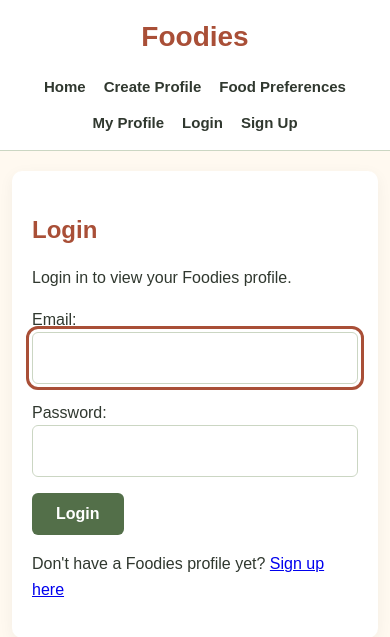
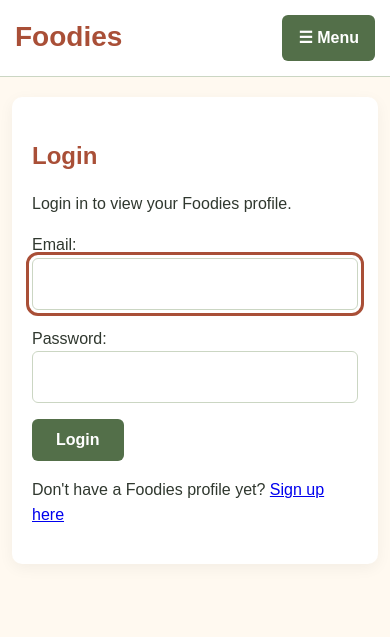
Before and after one commit to carolinecroft/foodies, a Django app: a page that uses templates/base.html in a window 390 px wide. Shown: the top 637 px of the page. Run offline with Django 5.2, Linux system fonts and the light colour scheme.

Commit message:
connected the matching pages, added them to the navigation bar, and tested the accessibility while logged in vs logged out

```diff
--- a/foodies_project/urls.py
+++ b/foodies_project/urls.py
@@ -32,6 +32,7 @@ urlpatterns = [
     path('', include('accounts.urls')),
     path("profile/setup/", views.profile_setup, name="profile_setup"),
     path('restaurants/', include('restaurants.urls')),
+    path('matching/', include('matching.urls')),
 ]
 
 if settings.DEBUG:
--- a/static/css/style.css
+++ b/static/css/style.css
@@ -256,3 +256,85 @@ textarea:focus-visible {
     outline: 3px solid #b45139;
     outline-offset: 3px;
 }
+
+
+/* Responsive Header Navigation */
+
+/* Desktop: show regular navigation, hide dropdown */
+.desktop-nav {
+    display: flex;
+    flex-wrap: nowrap;
+    gap: 16px;
+}
+
+.mobile-menu {
+    display: none;
+}
+
+/* Smaller screens: show dropdown instead */
+@media screen and (max-width: 1200px) {
+
+    .desktop-nav {
+        display: none;
+    }
+
+    .mobile-menu {
+        display: block;
+        position: relative;
+    }
+
+    .mobile-menu summary {
+        display: block;
+        list-style: none;
+        cursor: pointer;
+        background-color: var(--sage);
+        color: white;
+        padding: 10px 16px;
+        border-radius: 6px;
+        font-weight: bold;
+    }
+
+    .mobile-menu summary::-webkit-details-marker {
+        display: none;
+    }
+
+    .mobile-menu summary:focus-visible {
+        outline: 3px solid var(--terracotta);
+        outline-offset: 3px;
+    }
+
+    .mobile-nav {
+        display: flex;
+        flex-direction: column;
+        align-items: stretch;
+        gap: 12px;
+        position: absolute;
+        top: 100%;
+        right: 0;
+        margin-top: 8px;
+        padding: 20px;
+        width: 220px;
+        max-width: calc(100vw - 30px);
+        background-color: white;
+        border: 1px solid var(--border);
+        border-radius: 8px;
+        box-shadow: 0 4px 12px rgba(0, 0, 0, 0.1);
+        z-index: 100;
+    }
+
+    .mobile-nav a {
+        display: block;
+    }
+
+    .mobile-nav form {
+        margin: 0;
+    }
+}
+
+/* Keep the Foodies logo and menu side by side on phones */
+@media screen and (max-width: 600px) {
+    .header-content {
+        flex-direction: row;
+        justify-content: space-between;
+    }
+}
--- a/templates/base.html
+++ b/templates/base.html
@@ -1,3 +1,4 @@
+
 {% load static %}
 
 <!DOCTYPE html>
@@ -15,13 +16,17 @@
     <header>
         <div class="header-content">
             <h1>Foodies</h1>
+                <!-- Desktop Navigation -->
+                <nav class="desktop-nav">
+                    <a href="{% url 'home' %}" class="{% if request.resolver_match.url_name == 'home' %}active{% endif %}">Home</a>
 
-            <nav>
-                <a href="{% url 'home' %}" class="{% if request.resolver_match.url_name == 'home' %}active{% endif %}">Home</a>
-                <a href="{% url 'profile_setup' %}" class="{% if request.resolver_match.url_name == 'profile_setup' %}active{% endif %}">Create Profile</a>
-                <a href="{% url 'food_preferences' %}" class="{% if request.resolver_match.url_name == 'food_preferences' %}active{% endif %}">Food Preferences</a>
+                    {% if user.is_authenticated %}
                         <a href="{% url 'profile' %}" class="{% if request.resolver_match.url_name == 'profile' %}active{% endif %}">My Profile</a>
-                {% if user.is_authenticated %}
+                        <a href="{% url 'restaurant_list' %}" class="{% if request.resolver_match.url_name == 'restaurant_list' %}active{% endif %}">🍽️ Restaurants</a>
+                        <a href="{% url 'discovery' %}" class="{% if request.resolver_match.url_name == 'discovery' %}active{% endif %}">💕 Discover</a>
+                        <a href="{% url 'matches' %}" class="{% if request.resolver_match.url_name == 'matches' %}active{% endif %}">❤️ Matches</a>
+                        <a href="{% url 'compatibility' %}" class="{% if request.resolver_match.url_name == 'compatibility' %}active{% endif %}">🥗 Compatibility</a>
+
                         <form method="post" action="{% url 'logout' %}">
                             {% csrf_token %}
                             <button type="submit">Logout</button>
@@ -31,6 +36,31 @@
                         <a href="{% url 'signup' %}">Sign Up</a>
                     {% endif %}
                 </nav>
+
+                <!-- Mobile Dropdown Navigation -->
+                <details class="mobile-menu">
+                    <summary aria-label="Toggle navigation menu">☰ Menu</summary>
+
+                    <nav class="mobile-nav">
+                        <a href="{% url 'home' %}">Home</a>
+
+                        {% if user.is_authenticated %}
+                            <a href="{% url 'profile' %}">My Profile</a>
+                            <a href="{% url 'restaurant_list' %}">🍽️ Restaurants</a>
+                            <a href="{% url 'discovery' %}">💕 Discover</a>
+                            <a href="{% url 'matches' %}">❤️ Matches</a>
+                            <a href="{% url 'compatibility' %}">🥗 Compatibility</a>
+
+                            <form method="post" action="{% url 'logout' %}">
+                                {% csrf_token %}
+                                <button type="submit">Logout</button>
+                            </form>
+                        {% else %}
+                            <a href="{% url 'login' %}">Login</a>
+                            <a href="{% url 'signup' %}">Sign Up</a>
+                        {% endif %}
+                    </nav>
+                </details>
         </div>
     </header>
 
```
Lines whose indentation alone changed are shown as unchanged.
